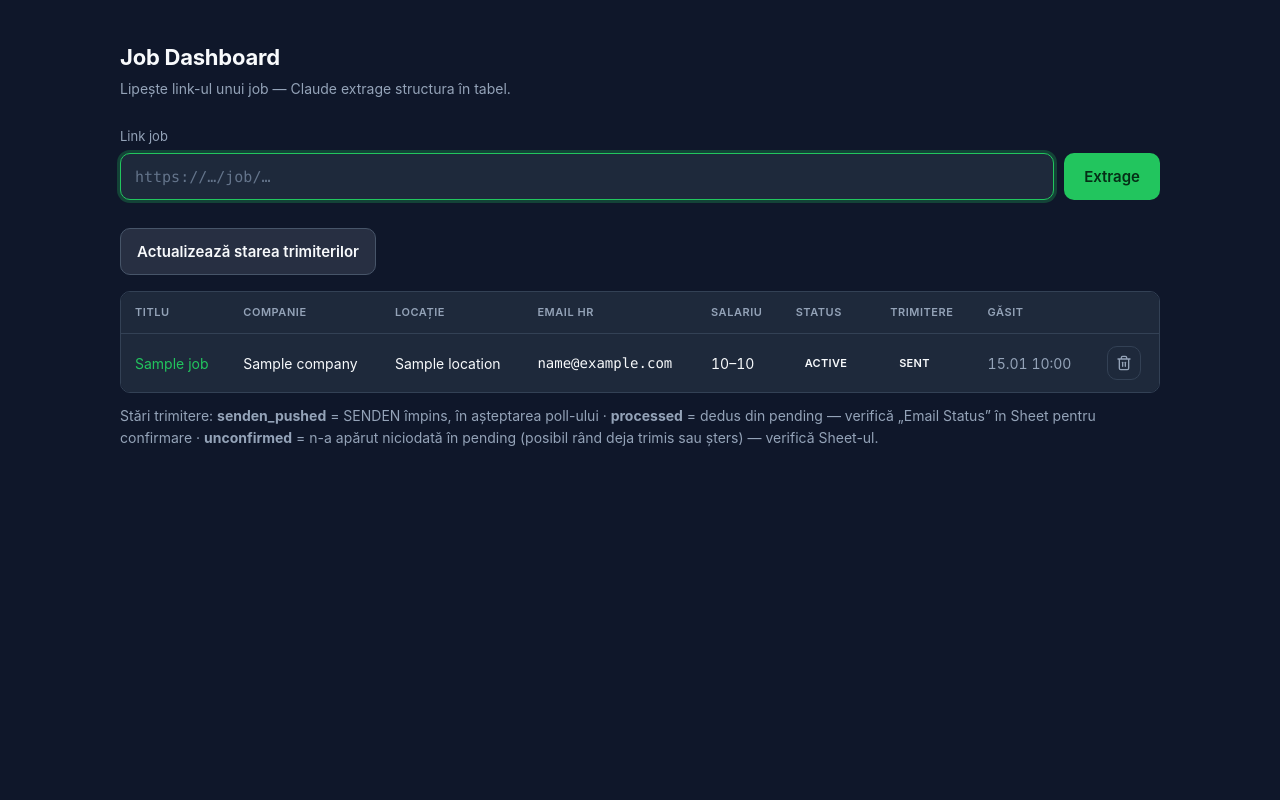
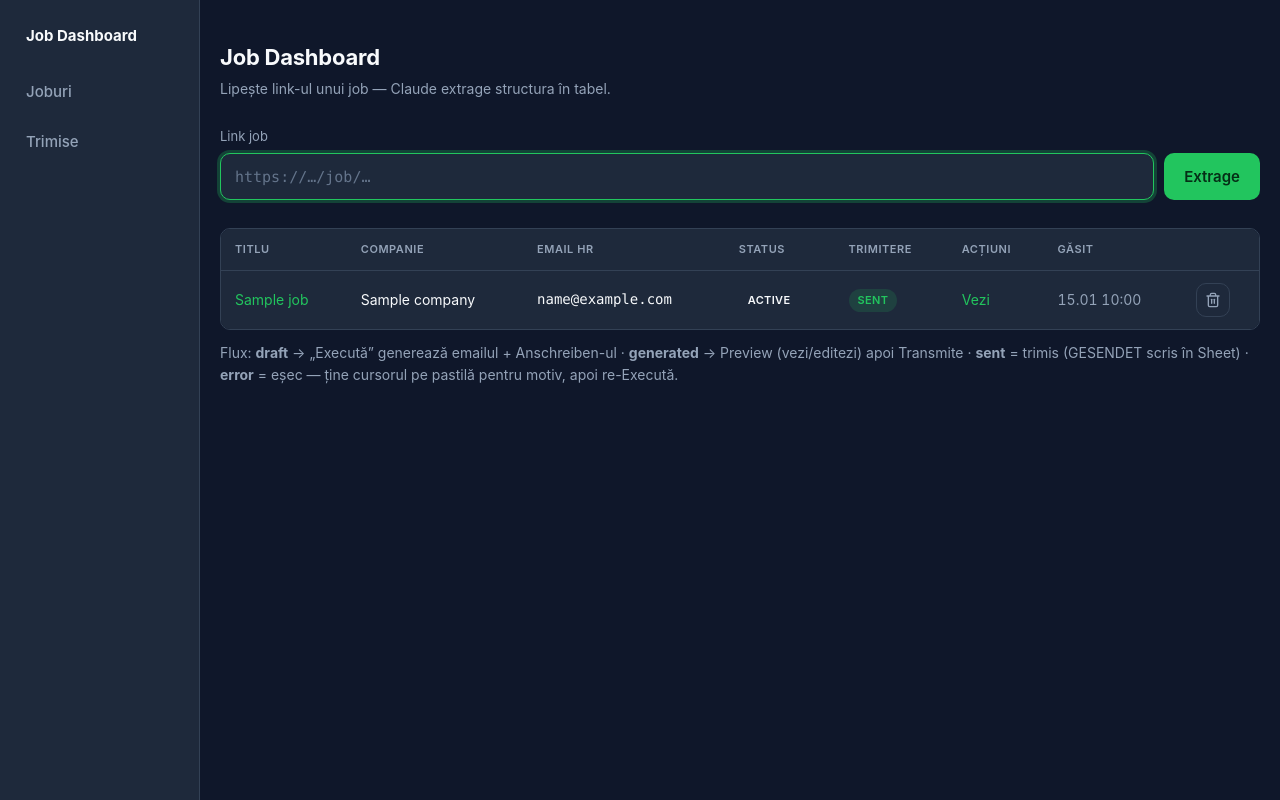
Before and after one commit to Geronimo1975/Job_app, a Django app: template dashboard/jobs/templates/jobs/index.html in a window 1280 px wide. Run offline with Django 5.2, Linux system fonts and the light colour scheme; the template is opened without the code that fills it: most values are stand-ins (such as "Sample title", 1, 10 or a date in 2020); data that the repository does not hold is empty.

Commit message:
feat(dashboard): UI sidebar Joburi/Trimise + preview editabil + confirmare LIVE (JOB-45)

```diff
--- a/dashboard/jobs/templates/jobs/base.html
+++ b/dashboard/jobs/templates/jobs/base.html
@@ -20,7 +20,18 @@
       font:15px/1.55 -apple-system,BlinkMacSystemFont,"Segoe UI",Roboto,Helvetica,Arial,sans-serif;
       -webkit-font-smoothing:antialiased;
     }
-    .wrap { max-width:1080px; margin:0 auto; padding:40px 20px 64px; }
+    /* Layout cu meniu lateral */
+    .layout { display:flex; min-height:100dvh; }
+    .side { width:200px; flex-shrink:0; background:var(--surface);
+            border-right:1px solid var(--border); padding:24px 14px; }
+    .brand { font-weight:700; font-size:15px; margin-bottom:22px; padding:0 12px; }
+    .nav-link { display:block; padding:11px 12px; border-radius:8px; color:var(--muted);
+                margin-bottom:4px; font-weight:500;
+                transition:background var(--dur) ease, color var(--dur) ease; }
+    .nav-link:hover { color:var(--fg); text-decoration:none; }
+    .nav-link.active { background:var(--surface-2); color:var(--fg); }
+    .nav-link:focus-visible { outline:2px solid var(--accent); outline-offset:2px; }
+    .wrap { flex:1; max-width:1080px; margin:0 auto; padding:40px 20px 64px; min-width:0; }
     h1 { font-size:22px; font-weight:700; margin:0 0 4px; letter-spacing:-.01em; }
     h3 { font-size:14px; font-weight:600; color:var(--muted); text-transform:uppercase;
          letter-spacing:.06em; margin:28px 0 10px; }
@@ -113,17 +124,33 @@
                      border:1px solid var(--border-strong); font-weight:600; }
     .btn-secondary:hover { border-color:var(--accent); }
     .btn-danger { padding:11px 16px; background:var(--err); color:#fff; font-weight:600; }
-    /* Badge stare trimitere */
+    /* Badge stare trimitere: draft → generated → sent (+ error) */
     .pill.draft { background:rgba(148,163,184,.15); color:var(--muted); }
-    .pill.senden_pushed { background:rgba(245,158,11,.15); color:var(--warn); }
-    .pill.processed { background:rgba(34,197,94,.15); color:var(--ok); }
-    .pill.unconfirmed { background:rgba(239,68,68,.15); color:var(--err); }
-    /* Banner mod poll */
+    .pill.generated { background:rgba(76,139,245,.18); color:#7ea6f7; }
+    .pill.sent { background:rgba(34,197,94,.15); color:var(--ok); }
+    /* Bannere de avertizare (confirmare transmitere) */
     .banner { padding:12px 16px; border-radius:var(--radius); margin:0 0 18px; font-size:14px;
               border:1px solid; }
     .banner.live { background:rgba(239,68,68,.1); color:var(--err); border-color:rgba(239,68,68,.35); }
     .banner.dry { background:rgba(245,158,11,.1); color:var(--warn); border-color:rgba(245,158,11,.35); }
+    /* Comutatorul LIVE */
+    .live-toggle { display:flex; align-items:center; gap:10px; padding:12px 14px; margin:0 0 14px;
+                   background:var(--surface); border:1px solid var(--border-strong);
+                   border-radius:var(--radius); cursor:pointer; font-size:14px; }
+    .live-toggle input { width:18px; height:18px; accent-color:var(--err); cursor:pointer; }
+    /* Textarea mari (preview editabil) */
+    .field textarea.big { min-height:220px; line-height:1.6; resize:vertical; }
+    .row-actions { display:flex; gap:8px; align-items:center; flex-wrap:wrap; }
+    .row-actions form { margin:0; }
+    .btn-small { padding:7px 12px; font-size:13px; }
 
+    @media (max-width:720px) {
+      .layout { flex-direction:column; }
+      .side { width:100%; display:flex; align-items:center; gap:6px;
+              border-right:0; border-bottom:1px solid var(--border); padding:12px 16px; }
+      .brand { margin:0 10px 0 0; }
+      .nav-link { margin:0; }
+    }
     @media (max-width:520px) {
       .add-row { flex-direction:column; }
       .btn-primary { width:100%; }
@@ -134,13 +161,22 @@
   </style>
 </head>
 <body>
-  <div class="wrap">
+  <div class="layout">
+    <nav class="side" aria-label="Meniu principal">
+      <div class="brand">Job Dashboard</div>
+      <a class="nav-link {% if section == 'jobs' %}active{% endif %}"
+         {% if section == 'jobs' %}aria-current="page"{% endif %} href="{% url 'index' %}">Joburi</a>
+      <a class="nav-link {% if section == 'sent' %}active{% endif %}"
+         {% if section == 'sent' %}aria-current="page"{% endif %} href="{% url 'sent_list' %}">Trimise</a>
+    </nav>
+    <main class="wrap">
       {% if messages %}
         <ul class="msgs" role="status" aria-live="polite">
           {% for m in messages %}<li class="{{ m.tags }}">{{ m }}</li>{% endfor %}
         </ul>
       {% endif %}
       {% block content %}{% endblock %}
+    </main>
   </div>
 </body>
 </html>
--- a/dashboard/jobs/templates/jobs/index.html
+++ b/dashboard/jobs/templates/jobs/index.html
@@ -14,18 +14,13 @@
     </div>
   </form>
 
-  <form method="post" action="{% url 'refresh_states' %}" style="margin:0 0 16px;">
-    {% csrf_token %}
-    <button type="submit" class="btn-secondary">Actualizează starea trimiterilor</button>
-  </form>
-
   {% if jobs %}
   <div class="table-scroll">
     <table>
       <thead>
         <tr>
-          <th>Titlu</th><th>Companie</th><th>Locație</th><th>Email HR</th>
-          <th>Salariu</th><th>Status</th><th>Trimitere</th><th>Găsit</th><th aria-label="Acțiuni"></th>
+          <th>Titlu</th><th>Companie</th><th>Email HR</th>
+          <th>Status</th><th>Trimitere</th><th>Acțiuni</th><th>Găsit</th><th aria-label="Șterge"></th>
         </tr>
       </thead>
       <tbody>
@@ -33,11 +28,25 @@
         <tr>
           <td><a href="{% url 'job_detail' job.pk %}">{{ job.title|default:"(fără titlu)" }}</a></td>
           <td>{{ job.company|default:"—" }}</td>
-          <td>{{ job.location|default:"—" }}</td>
           <td class="mono">{{ job.email_hr|default:"—" }}</td>
-          <td class="num">{% if job.salary_min or job.salary_max %}{{ job.salary_min|default:"?" }}–{{ job.salary_max|default:"?" }}{% else %}<span class="dim">—</span>{% endif %}</td>
           <td><span class="pill {{ job.extraction_status }}">{{ job.extraction_status }}</span></td>
-          <td><span class="pill {{ job.send_state }}">{{ job.send_state }}</span></td>
+          <td><span class="pill {{ job.send_state }}"{% if job.send_error %} title="{{ job.send_error }}"{% endif %}>{{ job.send_state }}</span></td>
+          <td>
+            <div class="row-actions">
+              {% if job.send_state == "draft" or job.send_state == "error" %}
+                <form method="post" action="{% url 'execute_job' job.pk %}">
+                  {% csrf_token %}
+                  <button type="submit" class="btn-secondary btn-small"
+                          onclick="this.disabled=true;this.textContent='Generez…';this.form.submit()">Execută</button>
+                </form>
+              {% elif job.send_state == "generated" %}
+                <a href="{% url 'preview_job' job.pk %}">Preview</a>
+                <a href="{% url 'transmit_job' job.pk %}">Transmite</a>
+              {% elif job.send_state == "sent" %}
+                <a href="{% url 'preview_job' job.pk %}">Vezi</a>
+              {% endif %}
+            </div>
+          </td>
           <td class="dim num">{{ job.created_at|date:"d.m H:i" }}</td>
           <td>
             <form method="post" action="{% url 'delete_job' job.pk %}"
@@ -58,9 +67,10 @@
     </table>
   </div>
   <p class="sub" style="margin-top:12px;">
-    Stări trimitere: <strong>senden_pushed</strong> = SENDEN împins, în așteptarea poll-ului ·
-    <strong>processed</strong> = dedus din pending — verifică „Email Status” în Sheet pentru confirmare ·
-    <strong>unconfirmed</strong> = n-a apărut niciodată în pending (posibil rând deja trimis sau șters) — verifică Sheet-ul.
+    Flux: <strong>draft</strong> → „Execută” generează emailul + Anschreiben-ul ·
+    <strong>generated</strong> → Preview (vezi/editezi) apoi Transmite ·
+    <strong>sent</strong> = trimis (GESENDET scris în Sheet) ·
+    <strong>error</strong> = eșec — ține cursorul pe pastilă pentru motiv, apoi re-Execută.
   </p>
   {% else %}
   <div class="empty">Niciun job încă. Lipește primul link mai sus.</div>
```
Also changed, not shown: dashboard/jobs/templates/jobs/detail.html (+11 -6 lines), dashboard/jobs/templates/jobs/preview.html (added, +73 -0 lines), dashboard/jobs/templates/jobs/send_confirm.html (deleted, +0 -40 lines), dashboard/jobs/templates/jobs/sent.html (added, +29 -0 lines), dashboard/jobs/templates/jobs/transmit_confirm.html (added, +43 -0 lines). Lines whose indentation alone changed are shown as unchanged.
